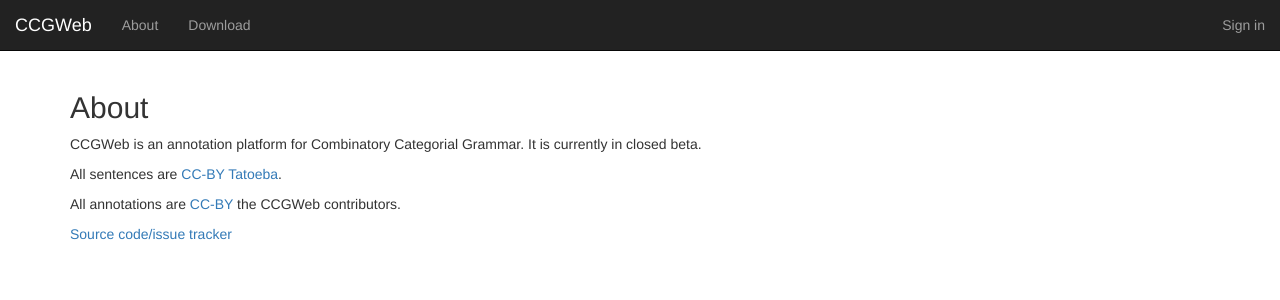
After one commit to texttheater/ccgweb, a PHP site: page /about.php in a window 1280 px wide. The commit adds this page. Shown: the top 300 px of the page. Run offline with PHP 8.4, Linux system fonts and the light colour scheme; a stand-in replaces the project's code that opens the database connection; some libraries are stand-ins or nearby versions.

Commit message:
Added About page

```diff
--- /dev/null
+++ b/site/about.php
@@ -0,0 +1,32 @@
+<?php
+error_reporting(-1);
+ini_set("display_errors", 1);
+require('vendor/autoload.php');
+require('inc/util.inc.php');
+require('inc/config.inc.php');
+require('inc/session.inc.php');
+
+$title = 'CCGWeb - About';
+require('inc/head.inc.php');
+?>
+
+<div class=container>
+
+<h2>About</h2>
+
+<p>CCGWeb is an annotation platform for Combinatory Categorial Grammar. It is
+currently in closed beta.</p>
+
+<p>All sentences are <a href=https://creativecommons.org/licenses/by/2.0/>CC-BY</a>
+<a href=https://tatoeba.org>Tatoeba</a>.</p>
+
+<p>All annotations are <a href=https://creativecommons.org/licenses/by/2.0/>CC-BY</a>
+the CCGWeb contributors.</p>
+
+<p><a href=https://github.com/texttheater/ccgweb>Source code/issue tracker</a></p>
+
+</div>
+
+<?php
+require('inc/foot.inc.php');
+?>
--- a/site/inc/navbar.inc.php
+++ b/site/inc/navbar.inc.php
@@ -4,6 +4,9 @@
 			<a class="navbar-brand" href=".">CCGWeb</a>
 		</div>
 		<ul class="nav navbar-nav">
+			<li>
+				<a href="about.php">About</a>
+			</li>
 			<li>
 				<a href="download.php">Download</a>
 			</li>
```
